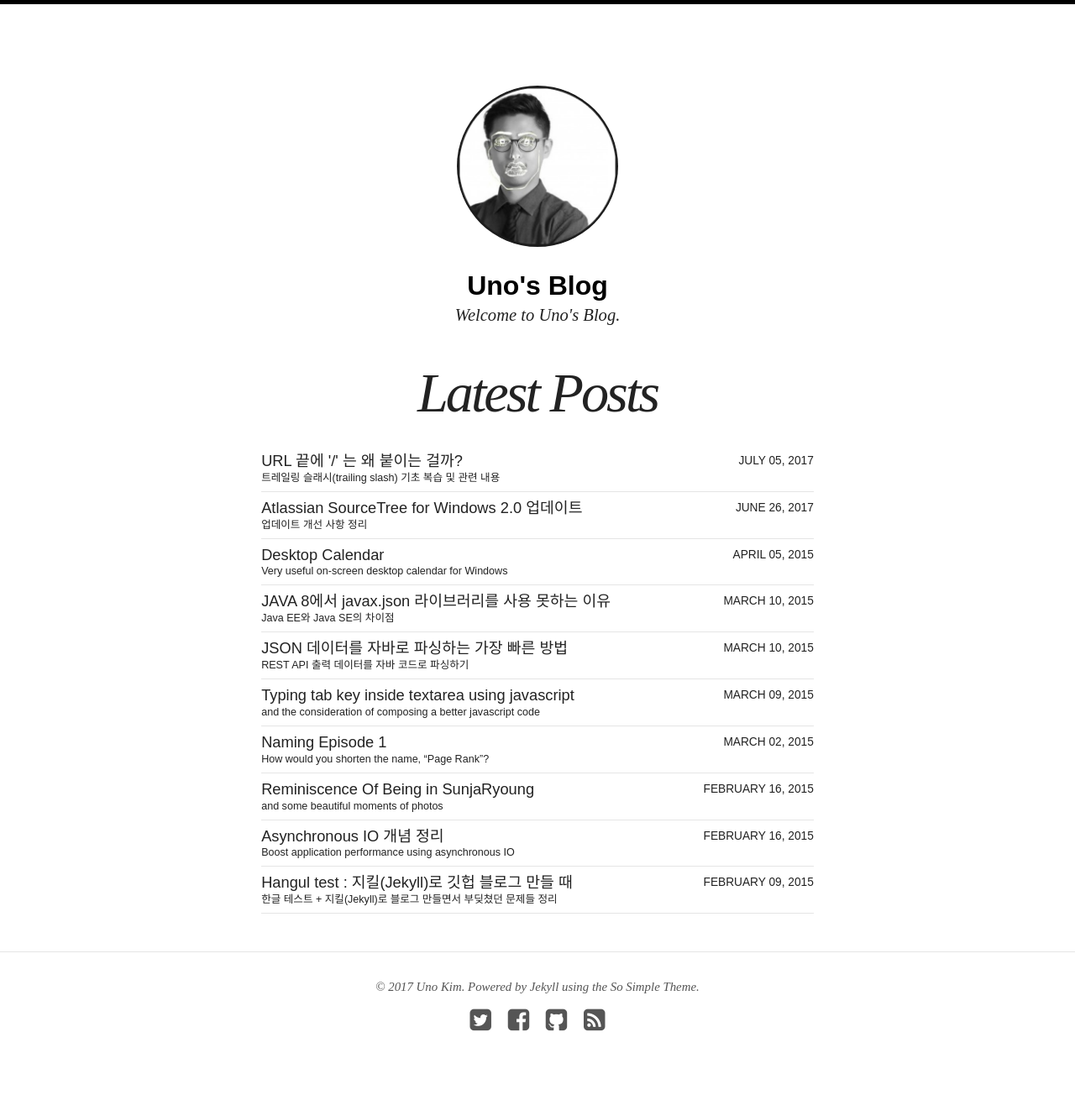
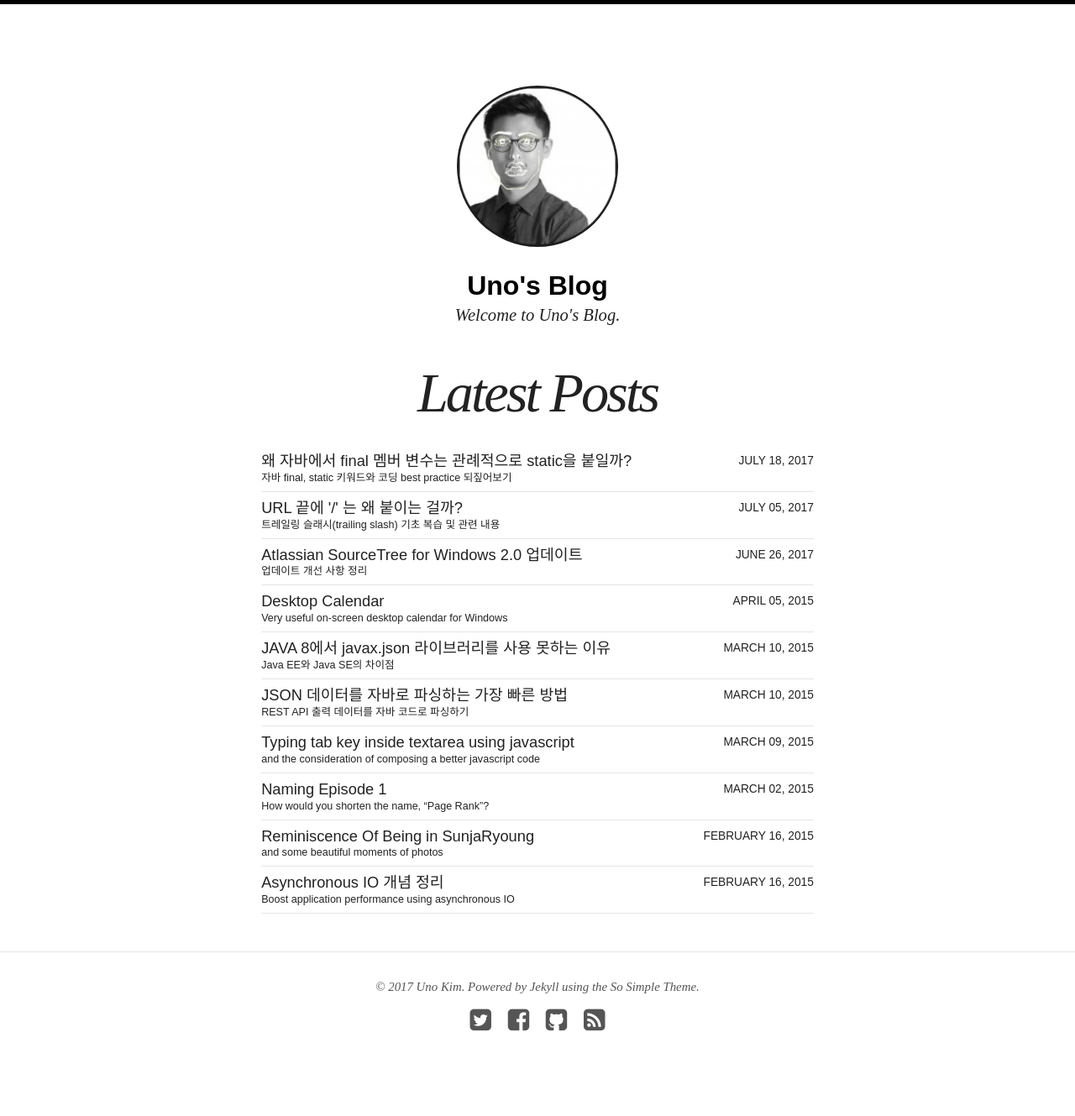
Before and after one commit to djkeh/djkeh.github.io, a Jekyll site: the page built from index.html, in a window 1280 px wide. Shown: the whole page at 84% size. Built offline with Jekyll 4.4.1, drawn with Linux system fonts in a browser that asks for light colours; nearby versions of some CDN libraries.

Commit message:
Upload - why should final member variables be static?

```diff
--- a/_drafts/2017-07-18-Why-should-final-member-variables-be-conventionally-static-in-Java-kor.md
+++ b/_posts/articles/2017-07-18-Why-should-final-member-variables-be-conventionally-static-in-Java-kor.md
@@ -2,14 +2,13 @@
 layout: post
 categories: articles
 title:  "왜 자바에서 final 멤버 변수는 관례적으로 static을 붙일까?"
-excerpt: "자바 final, static 키워드와 코딩 best practice 고찰"
+excerpt: "자바 final, static 키워드와 코딩 best practice 되짚어보기"
 tags: [java, final, static, member, variable, field, class, local, instance, scope, convention, practice, bestpractice, 자바, 파이널, 스타틱, 정적, 상수, 변수, 멤버, 필드, 어트리뷰트, 클래스, 인스턴스, 로컬, 스코프, 관례, 컨벤션, 프랙티스, 베스트프랙티스, 습관]
 date: 2017-07-18 23:19:51
 modified: 2017-07-18 23:19:53
 image:
   feature:
-share: false
-sitemap: false
+share: true
 ---
 
 오늘도 기초 정리입니다! 오늘은 자바 개발에서 꽤나 보편적으로 볼 수 있는 코드를 하나 정리해보려고 합니다. 바로 클래스의 `private static final` 멤버 변수 이야기입니다. 저는 현업에서 클래스 상수나 로그 구현체를 이런 식으로 만드는 것을 자주 보았는데요, 관련한 내용들을 가능한 짧고 간단하게 메모 스타일로 정리해 보겠습니다.
```
